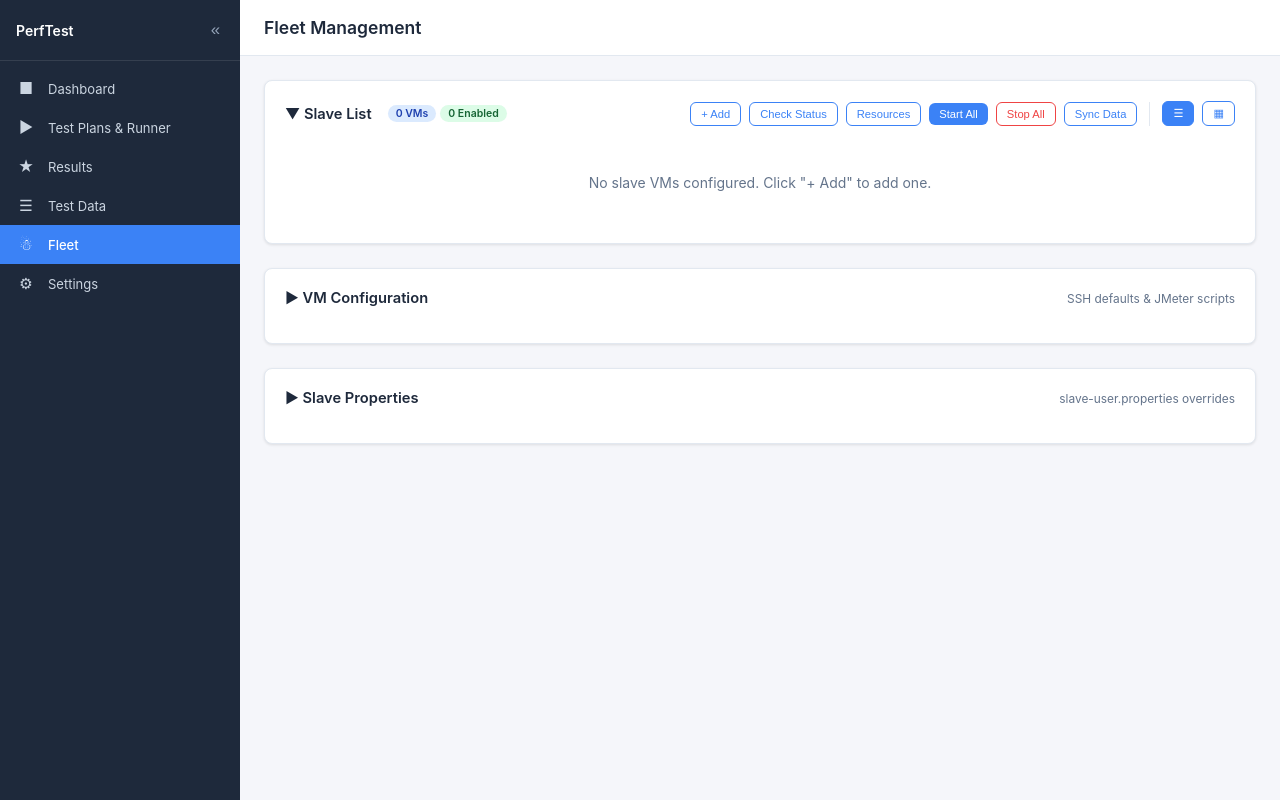
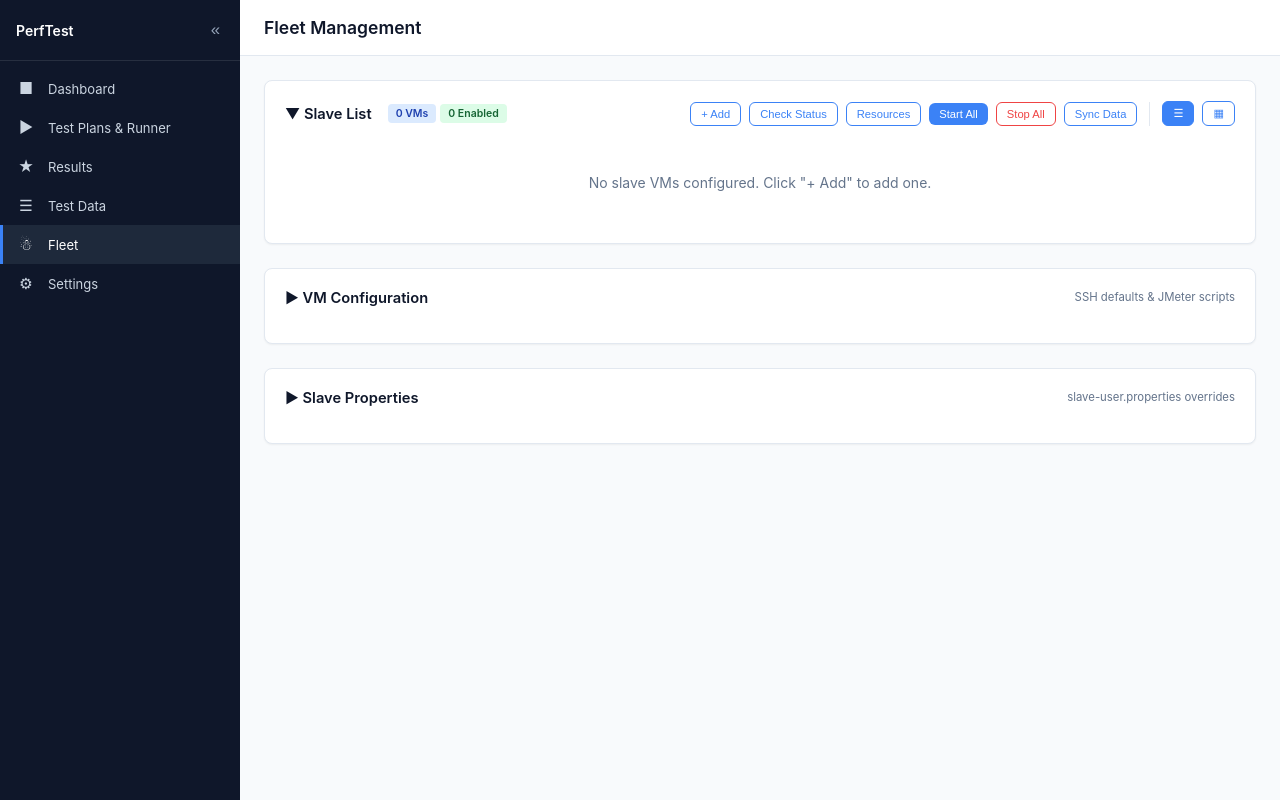
Before and after one commit to Dhawi1902/testing-knowledge-base, a FastAPI app: page /fleet in a window 1280 px wide. Run offline with FastAPI, Linux system fonts and the light colour scheme; data that the repository does not hold is empty.

Commit message:
style: refresh CSS tokens — colors, typography scale, spacing utilities, grid helpers
Co-Authored-By: Claude Opus 4.6 <noreply@anthropic.com>

```diff
--- a/jmeter-working-dir/webapp/static/css/style.css
+++ b/jmeter-working-dir/webapp/static/css/style.css
@@ -1,50 +1,117 @@
 /* ===== CSS Variables ===== */
 :root {
-    --color-bg: #f5f6fa;
+    /* Layout */
+    --sidebar-width: 240px;
+    --sidebar-collapsed: 0px;
+    --topbar-height: 56px;
+
+    /* Colors — Light */
+    --color-bg: #f8fafc;
+    --color-bg-secondary: #f1f5f9;
     --color-surface: #ffffff;
-    --color-surface-alt: #f8fafc;
-    --color-sidebar: #1e293b;
-    --color-sidebar-hover: #334155;
+    --color-surface-alt: #f1f5f9;
+    --color-surface-hover: #e2e8f0;
+    --color-sidebar: #0f172a;
+    --color-sidebar-hover: #1e293b;
     --color-sidebar-active: #3b82f6;
     --color-primary: #3b82f6;
     --color-primary-hover: #2563eb;
+    --color-primary-subtle: rgba(59, 130, 246, 0.1);
     --color-danger: #ef4444;
     --color-danger-hover: #dc2626;
+    --color-danger-subtle: rgba(239, 68, 68, 0.1);
     --color-success: #22c55e;
+    --color-success-subtle: rgba(34, 197, 94, 0.1);
     --color-warning: #f59e0b;
-    --color-text: #1e293b;
-    --color-text-light: #64748b;
+    --color-warning-subtle: rgba(245, 158, 11, 0.1);
+    --color-text: #0f172a;
+    --color-text-secondary: #64748b;
+    --color-text-tertiary: #94a3b8;
+    --color-text-light: #64748b; /* deprecated alias — use --color-text-secondary */
     --color-border: #e2e8f0;
-    --sidebar-width: 240px;
-    --sidebar-collapsed: 0px;
-    --topbar-height: 56px;
-    --radius: 8px;
-    --shadow: 0 1px 3px rgba(0,0,0,0.1);
-    --shadow-lg: 0 4px 12px rgba(0,0,0,0.15);
+
+    /* Radius */
+    --radius-sm: 4px;
+    --radius: 6px;
+    --radius-lg: 8px;
+    --radius-xl: 12px;
+
+    /* Shadows */
+    --shadow: 0 1px 2px rgba(0, 0, 0, 0.05);
+    --shadow-md: 0 2px 8px rgba(0, 0, 0, 0.08);
+    --shadow-lg: 0 4px 12px rgba(0, 0, 0, 0.1);
+
+    /* Typography */
+    --font-sans: -apple-system, BlinkMacSystemFont, 'Segoe UI', Roboto, sans-serif;
     --font-mono: 'Consolas', 'Monaco', 'Courier New', monospace;
 }
 
 /* ===== Dark Theme ===== */
 [data-theme="dark"] {
-    --color-bg: #0f172a;
-    --color-surface: #1e293b;
-    --color-surface-alt: #253348;
-    --color-sidebar: #0f172a;
-    --color-sidebar-hover: #1e293b;
+    --color-bg: #0c1222;
+    --color-bg-secondary: #162032;
+    --color-surface: #1a2332;
+    --color-surface-alt: #162032;
+    --color-surface-hover: #243044;
+    --color-sidebar: #0a0f1a;
+    --color-sidebar-hover: #162032;
     --color-text: #e2e8f0;
-    --color-text-light: #94a3b8;
-    --color-border: #334155;
-    --shadow: 0 1px 3px rgba(0,0,0,0.3);
-    --shadow-lg: 0 4px 12px rgba(0,0,0,0.4);
+    --color-text-secondary: #8b9bb5;
+    --color-text-tertiary: #5a6a80;
+    --color-text-light: #8b9bb5; /* deprecated alias */
+    --color-border: #1e3048;
+    --color-primary-subtle: rgba(59, 130, 246, 0.15);
+    --color-danger-subtle: rgba(239, 68, 68, 0.15);
+    --color-success-subtle: rgba(34, 197, 94, 0.15);
+    --color-warning-subtle: rgba(245, 158, 11, 0.15);
+    --shadow: 0 1px 2px rgba(0, 0, 0, 0.2);
+    --shadow-md: 0 2px 8px rgba(0, 0, 0, 0.3);
+    --shadow-lg: 0 4px 12px rgba(0, 0, 0, 0.4);
 }
-[data-theme="dark"] th { background: #1a2332; }
-[data-theme="dark"] tr:hover { background: #253348; }
-[data-theme="dark"] .log-output { background: #020617; }
-[data-theme="dark"] .badge-success { background: #052e16; color: #4ade80; }
-[data-theme="dark"] .badge-danger { background: #450a0a; color: #f87171; }
-[data-theme="dark"] .badge-warning { background: #451a03; color: #fbbf24; }
-[data-theme="dark"] .badge-info { background: #172554; color: #60a5fa; }
-[data-theme="dark"] .toast-warning { color: #fff; }
+[data-theme="dark"] th { background: var(--color-surface-alt); }
+[data-theme="dark"] tr:hover td { background: var(--color-surface-hover); }
+[data-theme="dark"] .log-output { background: #0a0f1a; }
+[data-theme="dark"] .badge-success, [data-theme="dark"] .badge-danger,
+[data-theme="dark"] .badge-warning, [data-theme="dark"] .badge-info { color: #fff; }
+[data-theme="dark"] .toast-warning { color: #1e293b; }
+
+/* ===== Typography Scale ===== */
+.text-2xl { font-size: 1.5rem; font-weight: 700; line-height: 1.2; }
+.text-xl { font-size: 1.25rem; font-weight: 600; line-height: 1.3; }
+.text-lg { font-size: 1.05rem; font-weight: 600; line-height: 1.4; }
+.text-base { font-size: 0.875rem; font-weight: 400; line-height: 1.5; }
+.text-sm { font-size: 0.8125rem; font-weight: 400; line-height: 1.5; }
+.text-xs { font-size: 0.75rem; font-weight: 400; line-height: 1.5; }
+.text-mono { font-family: var(--font-mono); }
+.text-secondary { color: var(--color-text-secondary); }
+.text-tertiary { color: var(--color-text-tertiary); }
+
+/* ===== Spacing Utilities ===== */
+.m-0 { margin: 0; } .m-4 { margin: 4px; } .m-8 { margin: 8px; } .m-12 { margin: 12px; } .m-16 { margin: 16px; } .m-24 { margin: 24px; } .m-32 { margin: 32px; }
+.mt-0 { margin-top: 0; } .mt-4 { margin-top: 4px; } .mt-8 { margin-top: 8px; } .mt-12 { margin-top: 12px; } .mt-16 { margin-top: 16px; } .mt-24 { margin-top: 24px; } .mt-32 { margin-top: 32px; }
+.mb-0 { margin-bottom: 0; } .mb-4 { margin-bottom: 4px; } .mb-12 { margin-bottom: 12px; } .mb-32 { margin-bottom: 32px; }
+.ml-4 { margin-left: 4px; } .ml-8 { margin-left: 8px; } .ml-12 { margin-left: 12px; } .ml-16 { margin-left: 16px; }
+.mr-4 { margin-right: 4px; } .mr-8 { margin-right: 8px; } .mr-12 { margin-right: 12px; }
+.p-0 { padding: 0; } .p-4 { padding: 4px; } .p-8 { padding: 8px; } .p-12 { padding: 12px; } .p-16 { padding: 16px; } .p-20 { padding: 20px; } .p-24 { padding: 24px; } .p-32 { padding: 32px; }
+.pt-0 { padding-top: 0; } .pt-8 { padding-top: 8px; } .pt-12 { padding-top: 12px; } .pt-16 { padding-top: 16px; }
+.pb-0 { padding-bottom: 0; } .pb-8 { padding-bottom: 8px; } .pb-12 { padding-bottom: 12px; } .pb-16 { padding-bottom: 16px; }
+.pl-8 { padding-left: 8px; } .pl-12 { padding-left: 12px; } .pl-16 { padding-left: 16px; }
+.pr-8 { padding-right: 8px; } .pr-12 { padding-right: 12px; } .pr-16 { padding-right: 16px; }
+.px-8 { padding-left: 8px; padding-right: 8px; } .px-12 { padding-left: 12px; padding-right: 12px; } .px-16 { padding-left: 16px; padding-right: 16px; }
+.py-8 { padding-top: 8px; padding-bottom: 8px; } .py-12 { padding-top: 12px; padding-bottom: 12px; } .py-16 { padding-top: 16px; padding-bottom: 16px; }
+.gap-4 { gap: 4px; } .gap-12 { gap: 12px; } .gap-20 { gap: 20px; } .gap-24 { gap: 24px; } .gap-32 { gap: 32px; }
+
+/* ===== Grid Utilities ===== */
+.grid { display: grid; gap: 16px; }
+.grid-2 { grid-template-columns: repeat(2, 1fr); }
+.grid-3 { grid-template-columns: repeat(3, 1fr); }
+.grid-4 { grid-template-columns: repeat(4, 1fr); }
+.grid-1-2 { grid-template-columns: 1fr 2fr; }
+.grid-2-1 { grid-template-columns: 2fr 1fr; }
+.grid-1-2-1 { grid-template-columns: 1fr 2fr 1fr; }
+@media (max-width: 768px) {
+    .grid-2, .grid-3, .grid-4, .grid-1-2, .grid-2-1, .grid-1-2-1 { grid-template-columns: 1fr; }
+}
 
 /* ===== Reset ===== */
 *, *::before, *::after { box-sizing: border-box; margin: 0; padding: 0; }
@@ -117,9 +184,10 @@ body {
     color: #fff;
 }
 .nav-item.active {
-    background: var(--color-sidebar-active);
+    background: var(--color-sidebar-hover);
     color: #fff;
-    font-weight: 500;
+    border-left: 3px solid var(--color-sidebar-active);
+    padding-left: 13px; /* compensate for border */
 }
 .nav-icon { font-size: 1.1rem; width: 20px; text-align: center; }
 
@@ -162,7 +230,7 @@ body.sidebar-collapsed .menu-btn { display: block; }
 .card {
     background: var(--color-surface);
     border: 1px solid var(--color-border);
-    border-radius: var(--radius);
+    border-radius: var(--radius-lg);
     box-shadow: var(--shadow);
     padding: 20px;
     margin-bottom: 16px;
@@ -234,7 +302,7 @@ th.sort-desc::after { content: ' \25BC'; font-size: 0.7em; }
     gap: 6px;
     padding: 8px 16px;
     border: none;
-    border-radius: 6px;
+    border-radius: var(--radius);
     font-size: 0.875rem;
     font-weight: 500;
     cursor: pointer;
@@ -275,7 +343,7 @@ th.sort-desc::after { content: ' \25BC'; font-size: 0.7em; }
     width: 100%;
     padding: 8px 12px;
     border: 1px solid var(--color-border);
-    border-radius: 6px;
+    border-radius: var(--radius-sm);
     font-size: 0.9rem;
     font-family: inherit;
     background: var(--color-surface);
@@ -391,7 +459,7 @@ th.sort-desc::after { content: ' \25BC'; font-size: 0.7em; }
 .badge {
     display: inline-block;
     padding: 2px 8px;
-    border-radius: 12px;
+    border-radius: var(--radius-sm);
     font-size: 0.75rem;
     font-weight: 600;
 }
@@ -441,7 +509,7 @@ th.sort-desc::after { content: ' \25BC'; font-size: 0.7em; }
 .modal-overlay.active { display: flex; }
 .modal {
     background: var(--color-surface);
-    border-radius: var(--radius);
+    border-radius: var(--radius-lg);
     box-shadow: var(--shadow-lg);
     max-width: 600px;
     width: 90%;
@@ -637,8 +705,6 @@ th.sort-desc::after { content: ' \25BC'; font-size: 0.7em; }
 .mb-16 { margin-bottom: 16px; }
 .mb-24 { margin-bottom: 24px; }
 .text-light { color: var(--color-text-light); }
-.text-mono { font-family: var(--font-mono); }
-.text-sm { font-size: 0.85rem; }
 .text-bold { font-weight: 600; }
 .hidden { display: none !important; }
 
```
